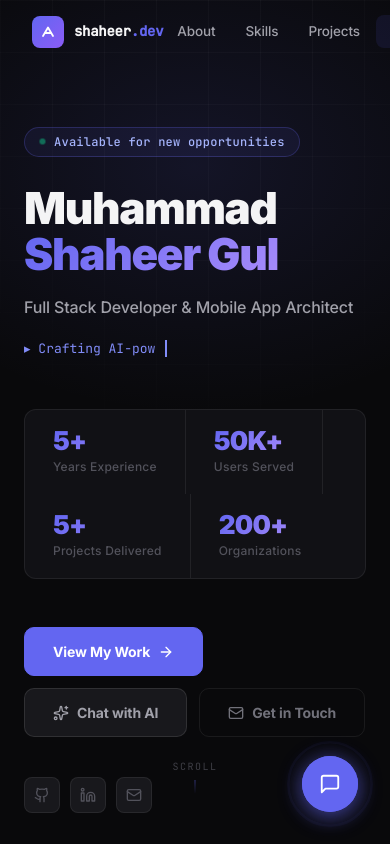
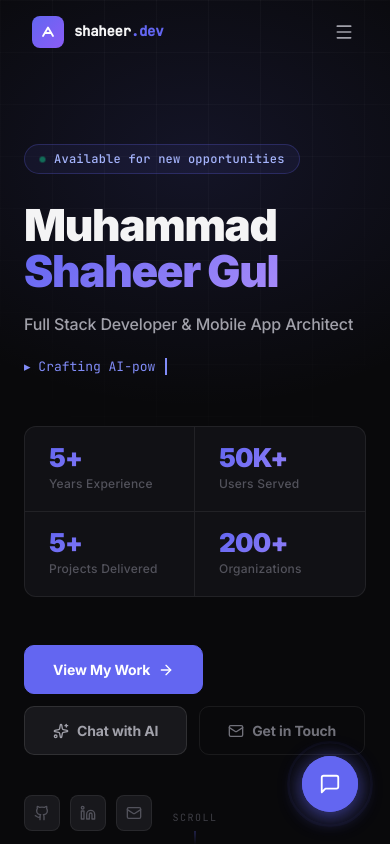
Before and after one commit to Shaheer-71/Portfolio, a React (Vite) app: page / in a window 390 px wide. Shown: the top 844 px of the page. Built offline with nearby package versions, Linux system fonts and the light colour scheme.

Commit message:
Mobile reponsiveness added

```diff
--- a/src/components/ChatBot.jsx
+++ b/src/components/ChatBot.jsx
@@ -235,7 +235,7 @@ export default function ChatBot({ isOpen, onClose }) {
                   </div>
                   <div style={{ display: 'flex', alignItems: 'center', gap: 5, fontSize: 11, color: '#10b981' }}>
                     <span style={{ width: 6, height: 6, borderRadius: '50%', background: '#10b981', display: 'inline-block' }} />
-                    Online · Powered by Claude AI
+                    Online · Assistant
                   </div>
                 </div>
               </div>
--- a/src/components/Hero.jsx
+++ b/src/components/Hero.jsx
@@ -47,7 +47,7 @@ export default function Hero({ onChatOpen }) {
         pointerEvents: 'none',
       }} />
 
-      <div style={{ position: 'relative', zIndex: 1, maxWidth: 1200, margin: '0 auto', padding: '0 24px', width: '100%', paddingTop: 96 }}>
+      <div className="hero-content" style={{ position: 'relative', zIndex: 1, maxWidth: 1200, margin: '0 auto', padding: '0 24px', width: '100%', paddingTop: 96 }}>
         <div style={{ maxWidth: 760 }}>
 
           {/* Available badge */}
@@ -106,6 +106,7 @@ export default function Hero({ onChatOpen }) {
             initial={{ opacity: 0, y: 20 }}
             animate={{ opacity: 1, y: 0 }}
             transition={{ duration: 0.55, delay: 0.55 }}
+            className="hero-stats"
             style={{
               display: 'inline-flex', flexWrap: 'wrap', gap: 0, marginBottom: 48,
               background: '#111115', border: '1px solid rgba(255,255,255,0.07)',
@@ -115,8 +116,9 @@ export default function Hero({ onChatOpen }) {
             {personal.stats.map((stat, i) => (
               <div
                 key={stat.label}
+                className="hero-stat-item"
                 style={{
-                  padding: '18px 28px', display: 'flex', flexDirection: 'column', gap: 4,
+                  padding: '18px 24px', display: 'flex', flexDirection: 'column', gap: 4,
                   borderRight: i < personal.stats.length - 1 ? '1px solid rgba(255,255,255,0.07)' : 'none',
                 }}
               >
--- a/src/components/Navbar.jsx
+++ b/src/components/Navbar.jsx
@@ -63,7 +63,7 @@ export default function Navbar() {
         </a>
 
         {/* Desktop */}
-        <div style={{ display: 'flex', alignItems: 'center', gap: 2 }}>
+        <div className="nav-desktop-links">
           {links.map(l => {
             const isActive = active === l.href.slice(1)
             return (
@@ -89,9 +89,7 @@ export default function Navbar() {
         </div>
 
         {/* Mobile */}
-        <button onClick={() => setOpen(!open)}
-          style={{ display: 'none', background: 'none', border: 'none', cursor: 'pointer', color: '#a1a1aa' }}
-          className="md:hidden block">
+        <button onClick={() => setOpen(!open)} className="nav-hamburger">
           {open ? <X size={20}/> : <Menu size={20}/>}
         </button>
       </div>
--- a/src/index.css
+++ b/src/index.css
@@ -111,3 +111,25 @@ body {
 .chat-scroll::-webkit-scrollbar { width: 2px; }
 .chat-scroll::-webkit-scrollbar-track { background: transparent; }
 .chat-scroll::-webkit-scrollbar-thumb { background: #3f3f46; border-radius: 2px; }
+
+/* ─── Responsive layout helpers ─────────────────────── */
+.nav-desktop-links { display: flex; align-items: center; gap: 2px; }
+.nav-hamburger     { display: none; background: none; border: none; cursor: pointer; color: #a1a1aa; padding: 4px; }
+
+@media (max-width: 768px) {
+  /* Navbar */
+  .nav-desktop-links { display: none !important; }
+  .nav-hamburger     { display: flex !important; align-items: center; justify-content: center; }
+
+  /* Reduce section vertical padding */
+  section { padding-top: 64px !important; padding-bottom: 64px !important; }
+
+  /* Hero content top padding */
+  .hero-content { padding-top: 80px !important; }
+
+  /* Hero stats: 2-column grid */
+  .hero-stats { display: grid !important; grid-template-columns: 1fr 1fr; width: 100% !important; }
+  .hero-stat-item { border-right: none !important; border-bottom: 1px solid rgba(255,255,255,0.07); }
+  .hero-stat-item:nth-child(odd)  { border-right: 1px solid rgba(255,255,255,0.07) !important; }
+  .hero-stat-item:last-child, .hero-stat-item:nth-last-child(2):nth-child(odd) { border-bottom: none; }
+}
```
